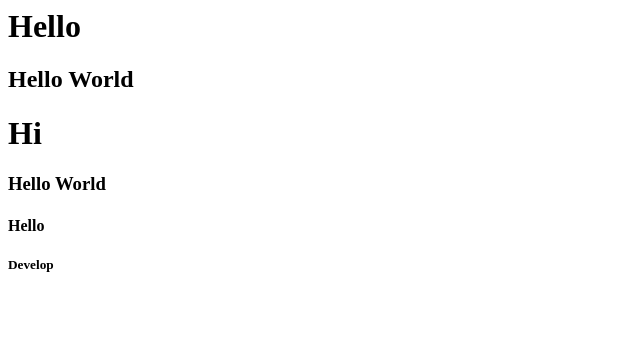
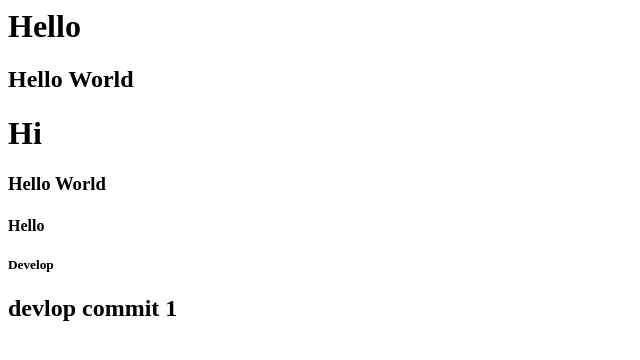
Before and after one commit to Manoj-14/demo, a plain HTML site: page index.html in a window 1280 px wide. Shown: the whole page, without its empty margins (0-640 px from the left). Drawn offline with Linux system fonts and the light colour scheme.

Commit message:
devlop commit 1

```diff
--- a/index.html
+++ b/index.html
@@ -4,3 +4,4 @@
 <h3>Hello World</h3>
 <h4>Hello</h4>
 <h5>Develop</h5>
+<h2>devlop commit 1</h2>
```
